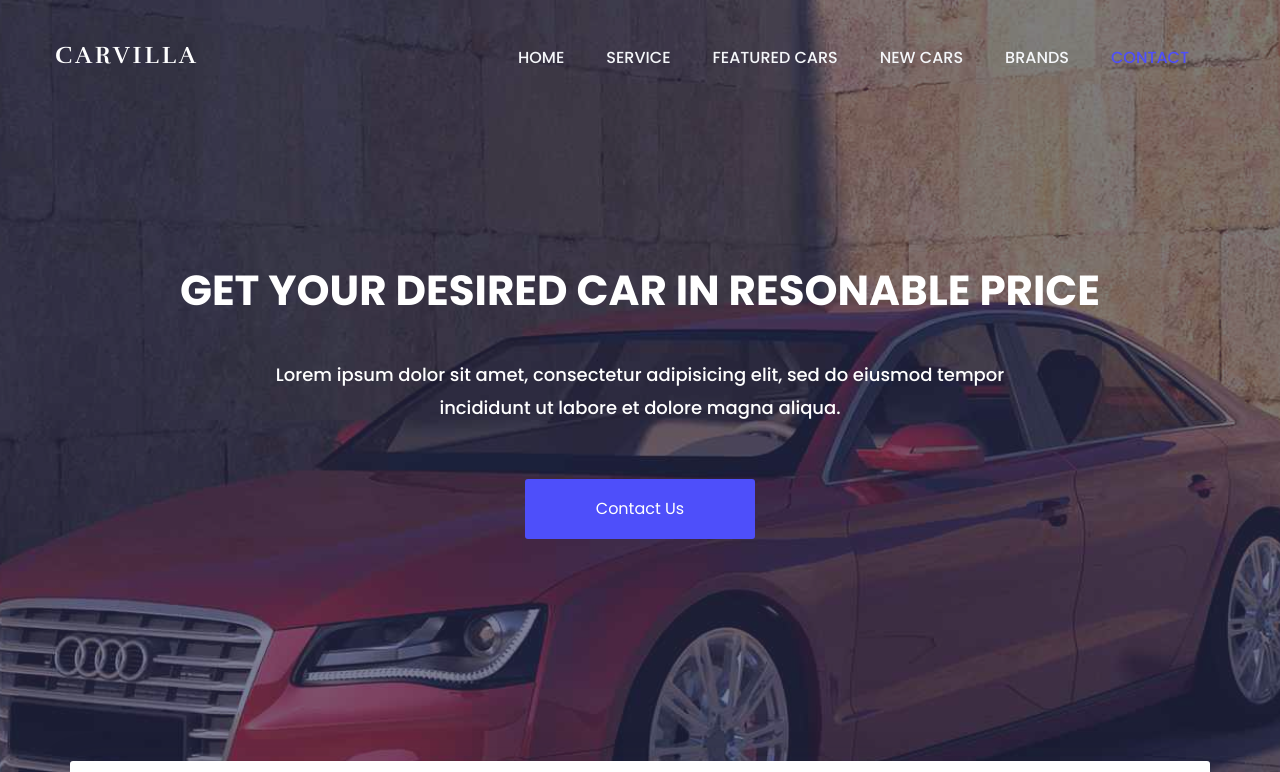
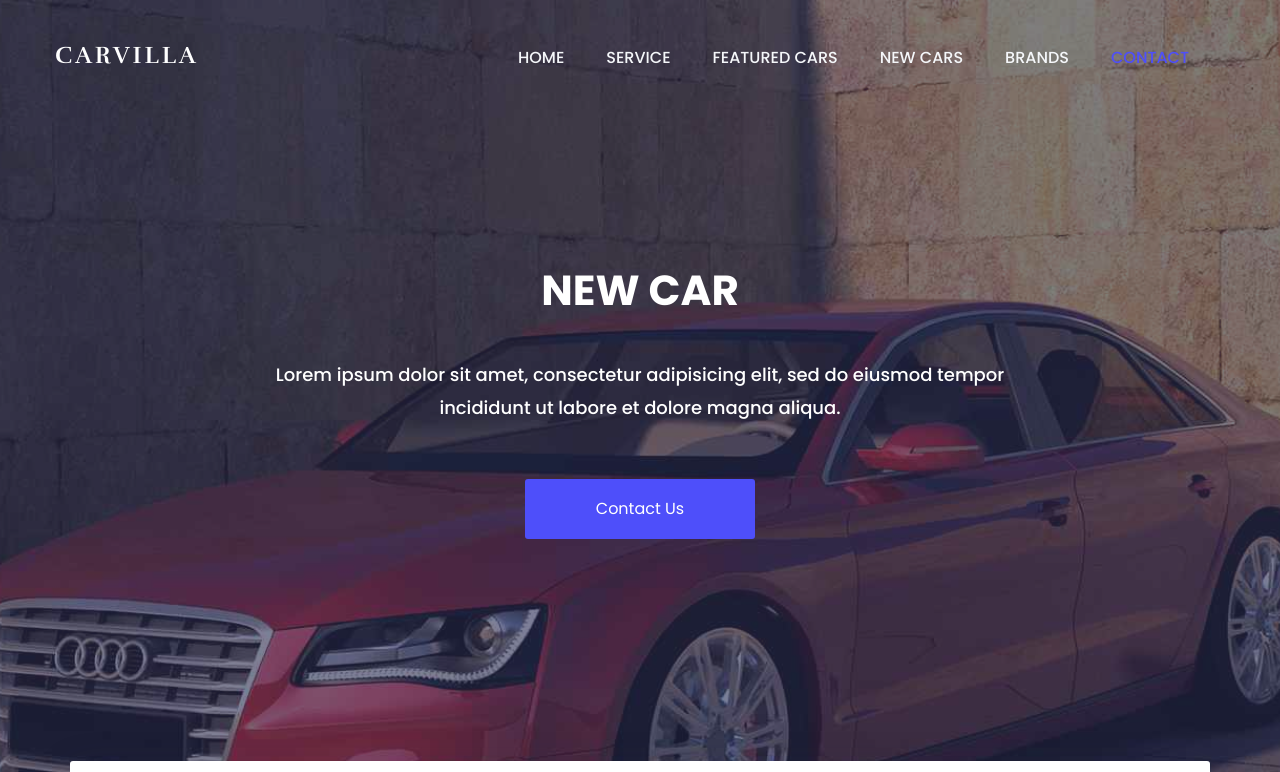
Before and after one commit to Umang-cs-06/website1, a plain HTML site: page index.html in a window 1280 px wide. Shown: the top 772 px of the page. Drawn offline with nearby package versions, Linux system fonts and the light colour scheme.

Commit message:
Update index.html

```diff
--- a/index.html
+++ b/index.html
@@ -105,7 +105,7 @@
 
 			<div class="container">
 				<div class="welcome-hero-txt">
-					<h2>get your desired car in resonable price</h2>
+					<h2>New Car</h2>
 					<p>
 						Lorem ipsum dolor sit amet, consectetur adipisicing elit, sed do eiusmod tempor incididunt ut labore et dolore   magna aliqua.
 					</p>
```
